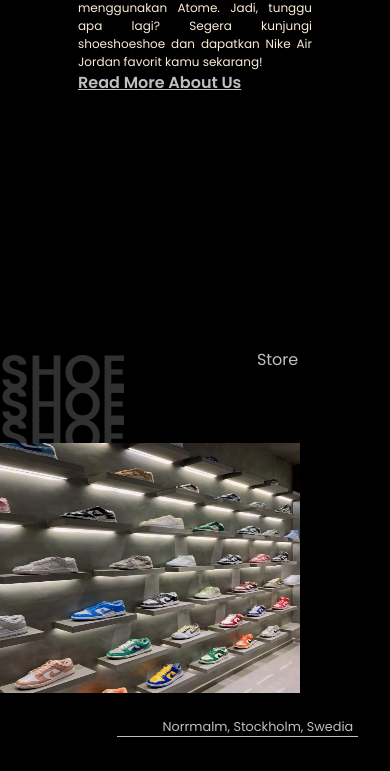
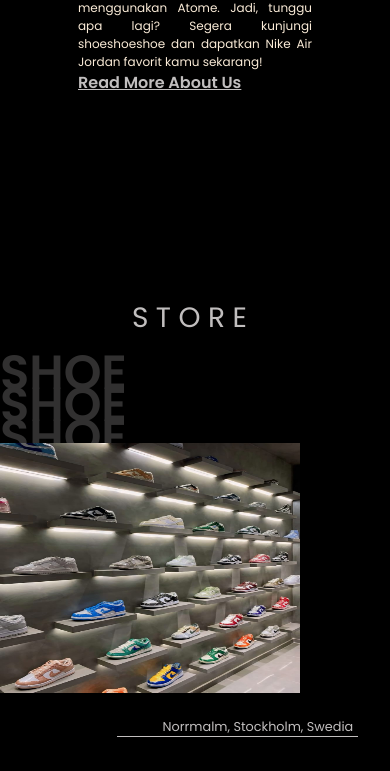
Before and after one commit to SonL12/shoe-shop-site, a React (Create React App) app: page / in a window 390 px wide. Shown: the part 1423-2194 px from the top of the page. Built offline with nearby package versions, Linux system fonts and the light colour scheme.

Commit message:
update store lagi

```diff
--- a/src/components/work/work.css
+++ b/src/components/work/work.css
@@ -140,8 +140,8 @@
     }
 
     .workOpening{
-        padding-top: 50px;
-        margin-left: 130px;
+        margin-left: 5px;
+        font-size: 28px;
     }
     .workImage{
         align-items: start;
--- a/src/components/work/worked.jsx
+++ b/src/components/work/worked.jsx
@@ -11,7 +11,7 @@ const worked = () => {
           <span>shoe</span>
           <span>shoe</span>
         </div>
-        <span className='workOpening'>Store</span>
+        <span className='workOpening'>S T O R E</span>
       </div>
       <div className="workContainerMain">
       <div className="workMain">
```
